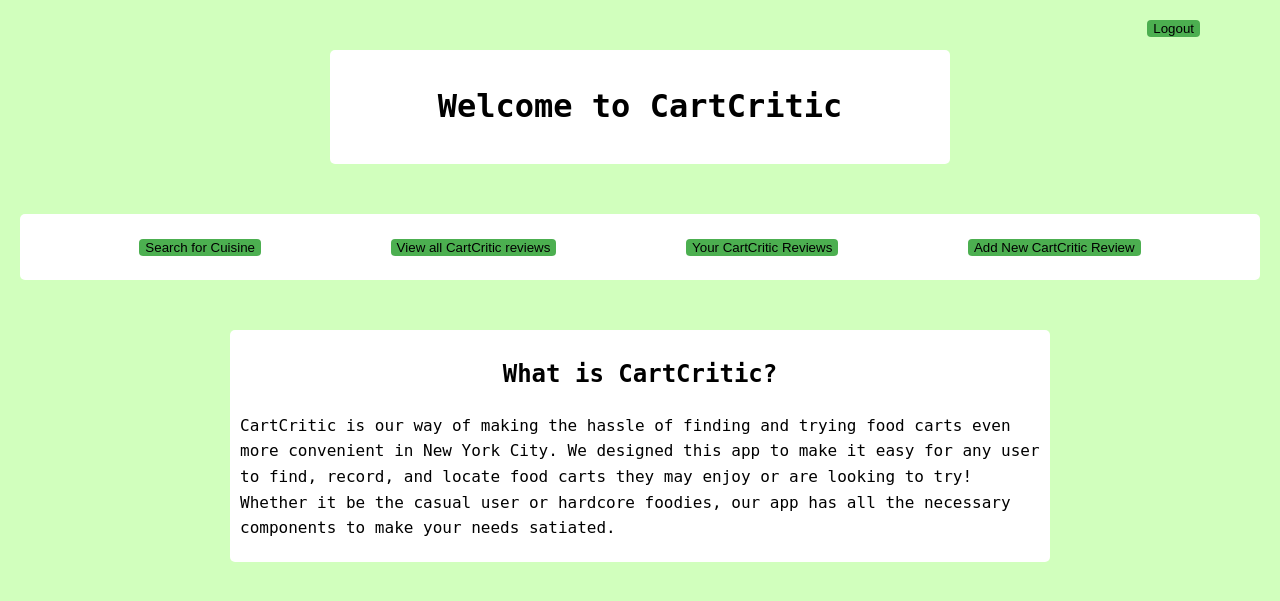
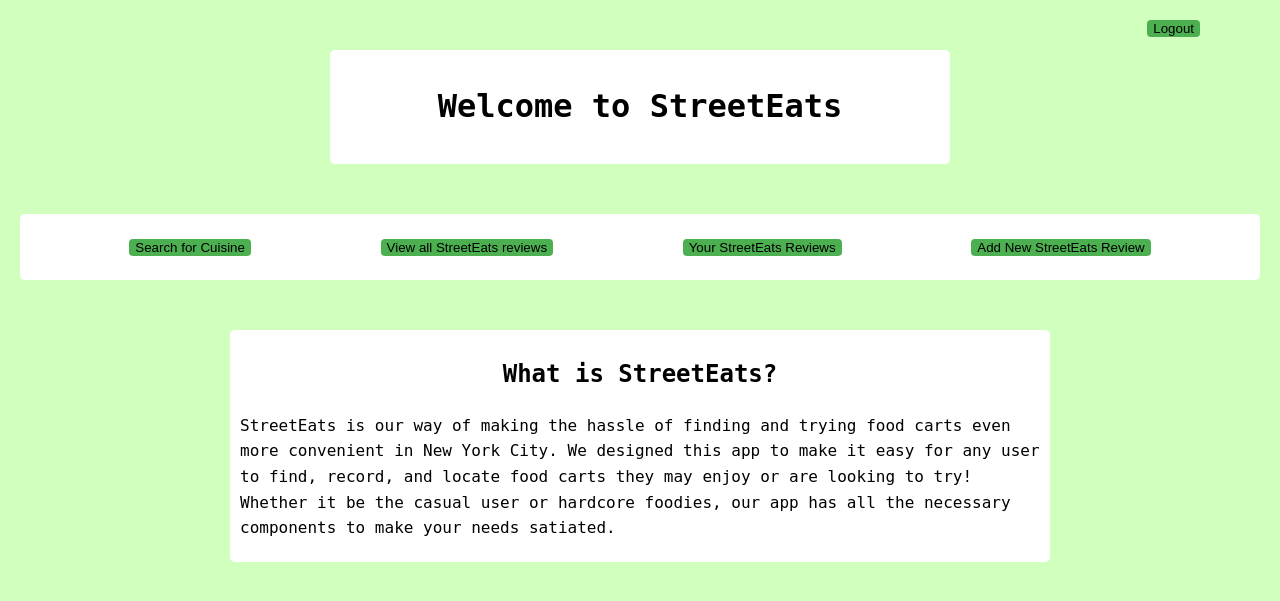
Before and after one commit to software-students-fall2023/2-web-app-exercise-riceballs, a Flask app: page /FoodTruck in a window 1280 px wide. Shown: the top 601 px of the page. Run offline with Flask 3, Linux system fonts and the light colour scheme; some web fonts are replaced.

Commit message:
change name

```diff
--- a/templates/AddFoodTruck.html
+++ b/templates/AddFoodTruck.html
@@ -4,7 +4,7 @@
     <meta charset="UTF-8">
     <meta name="viewport" content="width=device-width, initial-scale=1.0">
     <link rel="stylesheet" href="/static/style.css">
-    <title>Add CartCritic</title>
+    <title>Add StreetEats</title>
     <style>
         @media screen and (max-width: 768px) {
             .food-divs {
--- a/templates/EditTruck.html
+++ b/templates/EditTruck.html
@@ -4,7 +4,7 @@
     <meta charset="UTF-8">
     <meta name="viewport" content="width=device-width, initial-scale=1.0">
     <link rel="stylesheet" href="/static/style.css">
-    <title>Edit CartCritic</title>
+    <title>Edit StreetEats</title>
     <style>
         @media screen and (max-width: 768px) {
             .add-food-form {
--- a/templates/Login.html
+++ b/templates/Login.html
@@ -3,7 +3,7 @@
 <head>
     <meta charset="UTF-8">
     <meta name="viewport" content="width=device-width, initial-scale=1">
-    <title>CartCritic</title>
+    <title>StreetEats</title>
     <link rel="stylesheet" href="/static/style.css">
     <style>
         body {
@@ -42,7 +42,7 @@
 </head>
 <body>
     <header>
-        <h1>Welcome to CartCritic</h1>
+        <h1>Welcome to StreetEats</h1>
         <h2>{{headerTitle}}</h2>
         {% if error%}
             <h3>{{error}}</h3>
@@ -65,7 +65,7 @@
     </header>
 
     <footer>
-        <p>&copy; 2023 CartCritic</p>
+        <p>&copy; 2023 StreetEats</p>
     </footer>
 </body>
 </html>
--- a/templates/ViewAllFood.html
+++ b/templates/ViewAllFood.html
@@ -24,7 +24,7 @@
 </head>
 <body>
     {% extends 'base.html' %} {% block Base %}
-        <h2>All CartCritic Reviews</h2>
+        <h2>All StreetEats Reviews</h2>
         <div class="food-trucks-container">
             {% for truck in all_food_trucks %}
             <div class="food-truck-divs">
--- a/templates/base.html
+++ b/templates/base.html
@@ -32,7 +32,7 @@
     </form>
     <header>
         <div class="header">
-            <a href="/FoodTruck"><h1 style="text-align:center">Welcome to CartCritic</h1></a>
+            <a href="/FoodTruck"><h1 style="text-align:center">Welcome to StreetEats</h1></a>
         </div>
     </header>
 
@@ -42,15 +42,15 @@
         </form>
 
         <form action="/ViewAllFood" style="display:inline-block;">
-            <input type="submit" value="View all CartCritic reviews" class=" {% if activePage == 'ViewAllFood' %}active{% endif %} BaseNav"/>
+            <input type="submit" value="View all StreetEats reviews" class=" {% if activePage == 'ViewAllFood' %}active{% endif %} BaseNav"/>
         </form>
 
         <form action="/ViewMyFood" style="display:inline-block;">
-            <input type="submit" value="Your CartCritic Reviews" class=" {% if activePage == 'ViewMyFood' %}active{% endif %} BaseNav"/>
+            <input type="submit" value="Your StreetEats Reviews" class=" {% if activePage == 'ViewMyFood' %}active{% endif %} BaseNav"/>
         </form>
 
         <form action="/AddFoodTruck" style="display:inline-block;">
-            <input type="submit" value="Add New CartCritic Review" class=" {% if activePage == 'AddFoodTruck' %}active{% endif %} BaseNav"/>
+            <input type="submit" value="Add New StreetEats Review" class=" {% if activePage == 'AddFoodTruck' %}active{% endif %} BaseNav"/>
         </form>
     </div>
 
--- a/templates/rootpage.html
+++ b/templates/rootpage.html
@@ -2,16 +2,16 @@
 <html>
 <head>
     <meta charset="UTF-8">
-    <title>CartCritic Main Page</title>
+    <title>StreetEats Main Page</title>
     <link rel="stylesheet"  href="/static/style.css">
 
 </head>
 <body>
     {% extends 'base.html' %} {% block Base %}
         <div class="about">
-            <h2 style="text-align:center">What is CartCritic?</h2>
+            <h2 style="text-align:center">What is StreetEats?</h2>
             <p>
-                CartCritic is our way of making the hassle of finding and trying food carts even more convenient in New York City.
+                StreetEats is our way of making the hassle of finding and trying food carts even more convenient in New York City.
                 We designed this app to make it easy for any user to find, record, and locate food carts they may enjoy or are looking to try!
                 Whether it be the casual user or hardcore foodies, our app has all the necessary components to make your needs satiated.
             </p>
```
